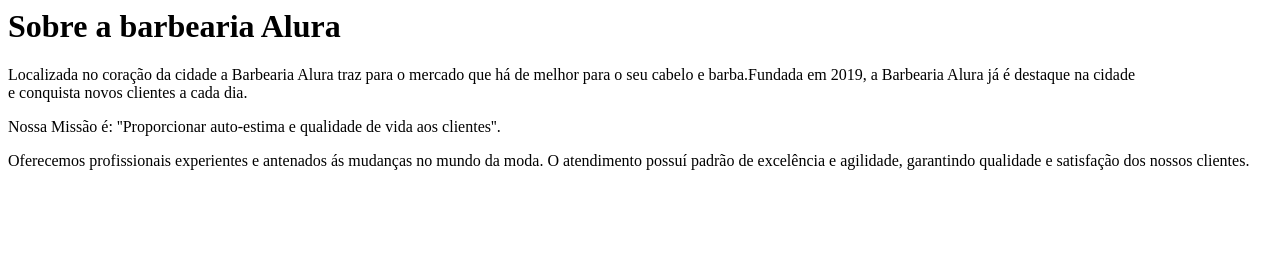
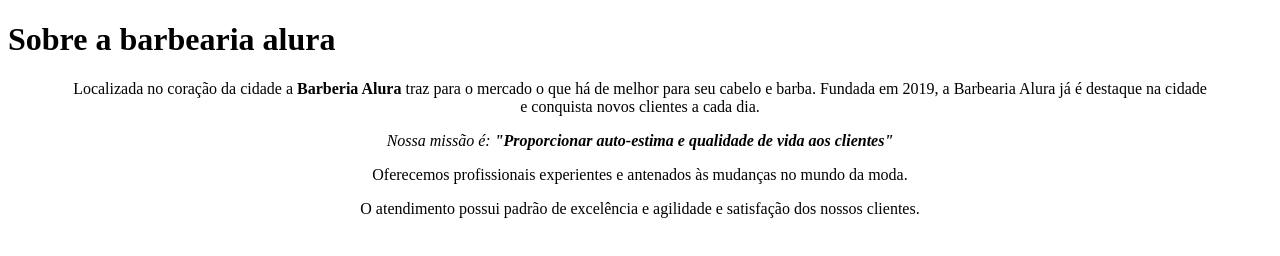
Before and after one commit to Dgzin7/Barbearia-Alura, a plain HTML site: page index.html in a window 1280 px wide. Drawn offline with Linux system fonts and the light colour scheme.

Commit message:
Aula 01 Nov

```diff
--- a/index.html
+++ b/index.html
@@ -1,7 +1,21 @@
-<h1>Sobre a barbearia Alura</h1>
+<!DOCTYPE html>
+<html lang="pt-br" dir="ltr">
+  <head>
+    <meta charset="utf-8">
+    <title>Barbearia Alura</title>
+    <link rel="stylesheet" href="style.css">
+  </head>
+  <body>
+<h1>Sobre a barbearia alura</h1>
 
-<p>Localizada no coração da cidade a Barbearia Alura traz para o mercado que há de melhor para o seu cabelo e barba.Fundada em 2019, a Barbearia Alura já é destaque na cidade<br> e conquista novos clientes a cada dia.</p>
+<P>Localizada no coração da cidade a <strong> Barberia Alura</strong> traz para o mercado o que há de melhor
+  para seu cabelo e barba.
+Fundada em 2019, a Barbearia Alura já é destaque na cidade<br>  e conquista novos clientes a cada dia.</P>
 
-<p>Nossa Missão é: ''Proporcionar auto-estima e qualidade de vida aos clientes''.</p>
+<P><em>Nossa missão é:<strong> "Proporcionar auto-estima e qualidade de vida aos clientes"</strong></em></P>
 
-<p>Oferecemos profissionais experientes e antenados ás mudanças no mundo da moda. O atendimento possuí padrão de excelência e agilidade, garantindo qualidade e satisfação dos nossos clientes.</p>
+<p>Oferecemos profissionais experientes e antenados às mudanças no mundo da moda.</P>
+
+<P>O atendimento possui padrão de excelência e agilidade e satisfação dos nossos clientes.</P>
+</body>
+</html>
--- /dev/null
+++ b/style.css
@@ -0,0 +1,3 @@
+p {
+    text-align: center;
+}
```
